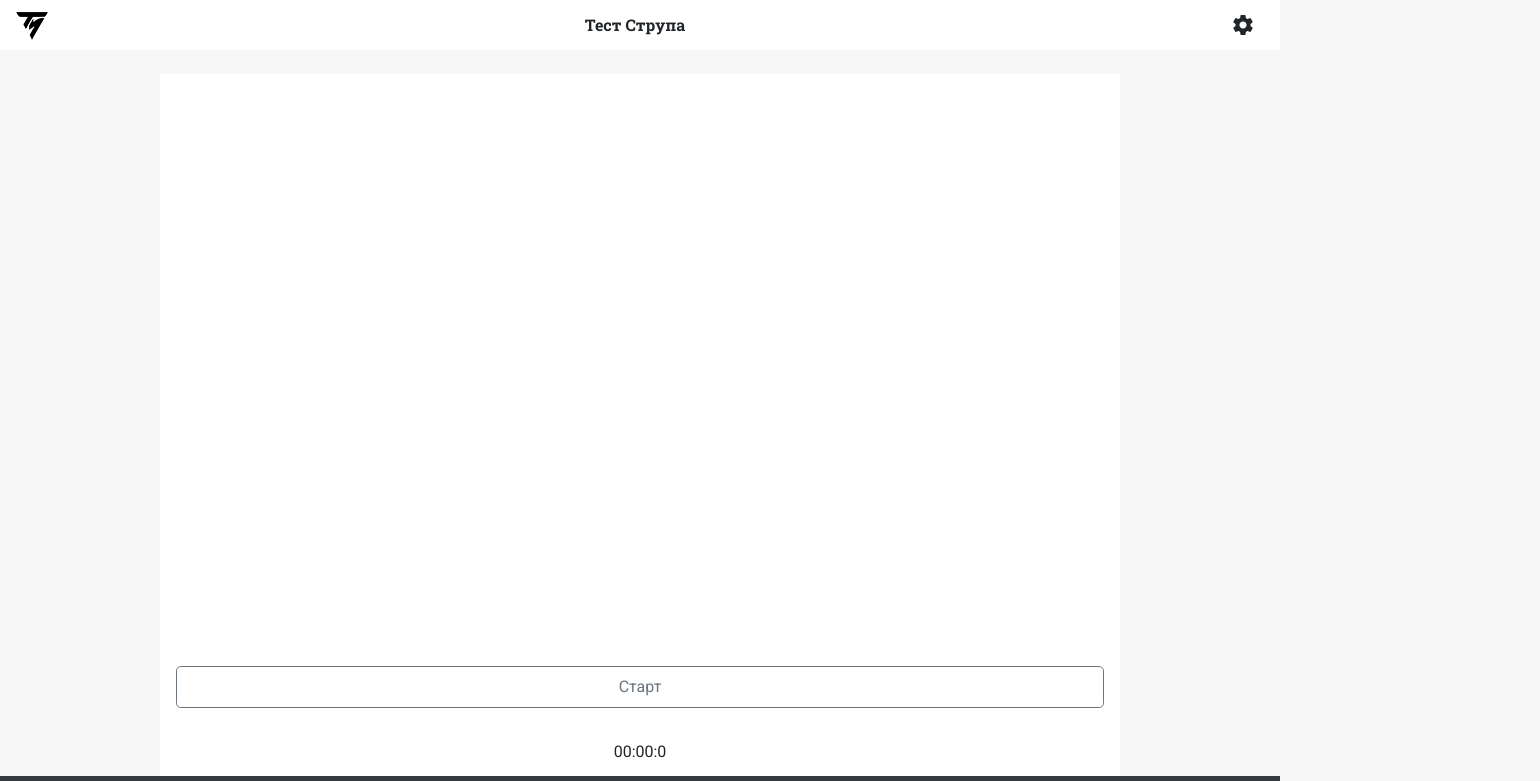
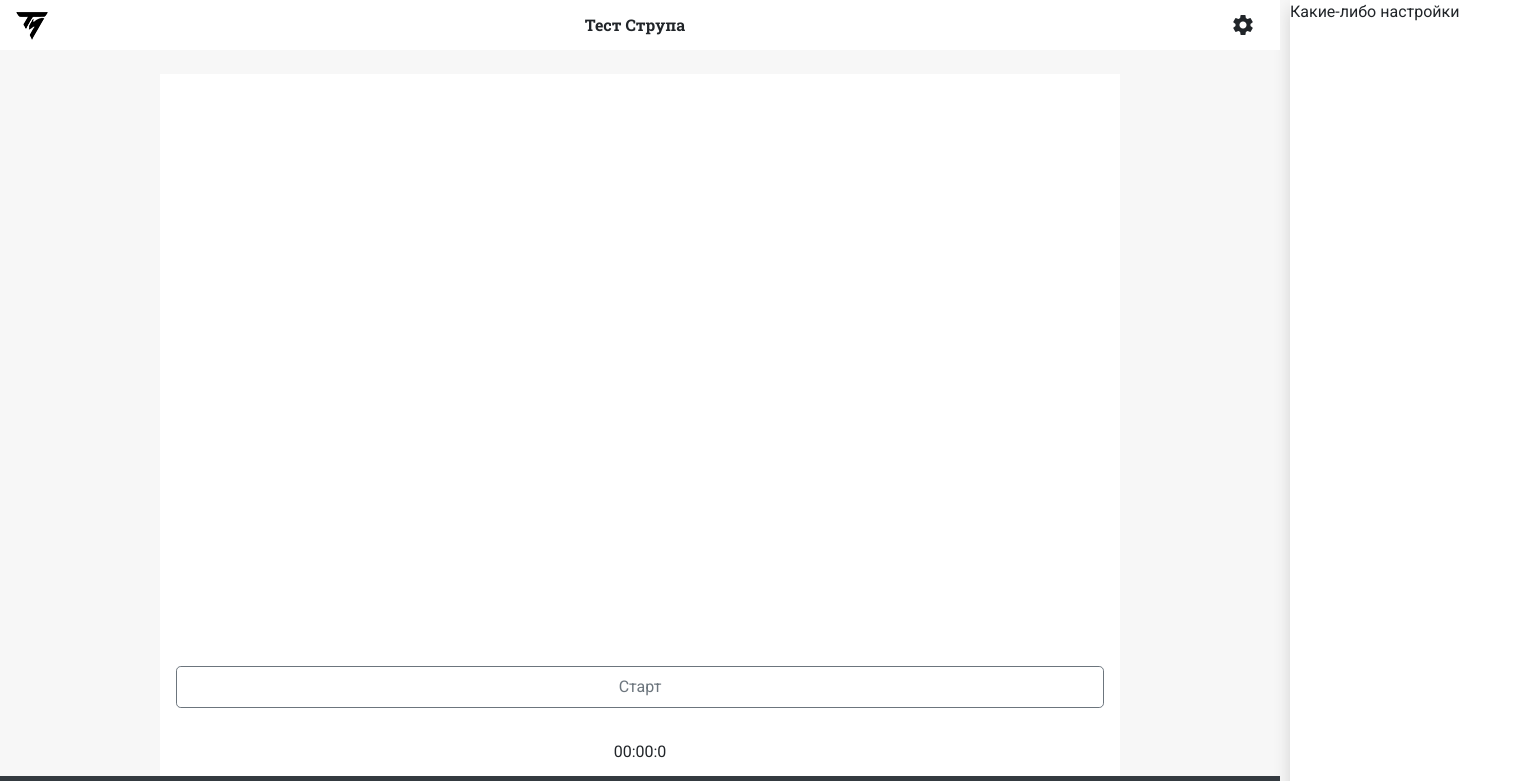
Before and after one commit to mccrush/teststrup, a Vue app: page / in a window 1280 px wide. Shown: the top 781 px of the page, 1540 px wide, since content can reach past the window. Built offline with nearby package versions, Linux system fonts and the light colour scheme.

Commit message:
Добавляет компонент настроек

```diff
--- a/public/css/main.css
+++ b/public/css/main.css
@@ -1,7 +1,14 @@
 body {
   font-family: 'Roboto', sans-serif;
   background: #f7f7f7;
+  overflow-y: hidden;
+  overflow-x: hidden;
 }
+
+.navbar {
+  z-index: 50;
+}
+
 .container {
   max-width: 960px;
   background-color: #ffffff;
--- a/src/App.vue
+++ b/src/App.vue
@@ -11,17 +11,20 @@
       <strong>цвет</strong> написанного слова
     </div>
     <Footer/>
+    <Settings/>
   </div>
 </template>
 
 <script>
 import Navbar from "@/components/Navbar.vue";
 import Footer from "@/components/Footer.vue";
+import Settings from "@/components/Settings.vue";
 
 export default {
   components: {
     Navbar,
-    Footer
+    Footer,
+    Settings
   },
   created() {
     $(function() {
--- a/src/components/Navbar.vue
+++ b/src/components/Navbar.vue
@@ -7,6 +7,28 @@
 
     <img src="/img/icons/favicon-32x32.png" width="32" height="32" alt="Тест Струпа">
     <span class="font-roboto-slab">Тест Струпа</span>
-    <i class="material-icons md-24 btn btn-sm" title="Settings" data-toggle="tooltip" data-placement="left">settings</i>
+    <i class="material-icons md-24 btn btn-sm" title="Settings" data-toggle="tooltip" data-placement="left" @click="showSettings">settings</i>
   </nav>
 </template>
+<script>
+export default {
+  data() {
+    return {
+      statusShow: false
+    };
+  },
+  created() {},
+  methods: {
+    showSettings: function() {
+      let settings = document.querySelector("#settings");
+      if (!this.statusShow) {
+        settings.style = "right:0px";
+        this.statusShow = true;
+      } else {
+        settings.style = "right:-260px";
+        this.statusShow = false;
+      }
+    }
+  }
+};
+</script>
--- /dev/null
+++ b/src/components/Settings.vue
@@ -0,0 +1,16 @@
+<template>
+  <div id="settings" class="settings shadow bg-white">Какие-либо настройки</div>
+</template>
+<script>
+export default {};
+</script>
+<style scoped>
+.settings {
+  width: 250px;
+  height: 100%;
+  position: absolute;
+  top: 0px;
+  right: -260px;
+  transition: 0.3s;
+}
+</style>
--- a/src/views/Home.vue
+++ b/src/views/Home.vue
@@ -1,6 +1,5 @@
 <template>
   <div class="container mt-4">
-
     <div class="row justify-content-center">
       <div class="col">
         <table class="table table-borderless table-sm mt-4" cellspacing="0" cellpadding="0">
@@ -92,7 +91,7 @@
 
 <script>
 // @ is an alias to /src
-//import HelloWorld from "@/components/HelloWorld.vue";
+//import Settings from "@/components/Settings.vue";
 //import { eventEmitter } from "../main.js";
 
 export default {
```
